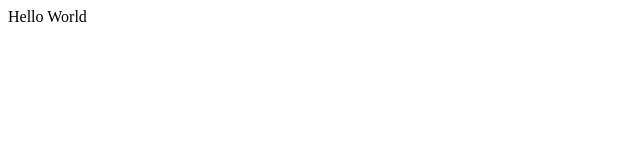
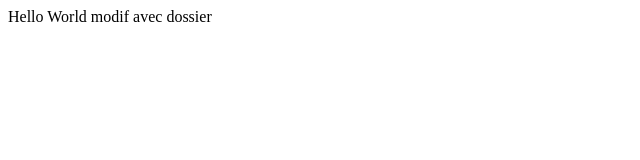
Before and after one commit to sylvainbarreau/tp-isis-fia3, a plain HTML site: page index.html in a window 1280 px wide. Shown: the whole page, without its empty margins (0-640 px from the left). Drawn offline with Linux system fonts and the light colour scheme.

Commit message:
Update index.html

```diff
--- a/index.html
+++ b/index.html
@@ -1 +1 @@
-<p>Hello World</p>
+<p>Hello World modif avec dossier</p>
```
